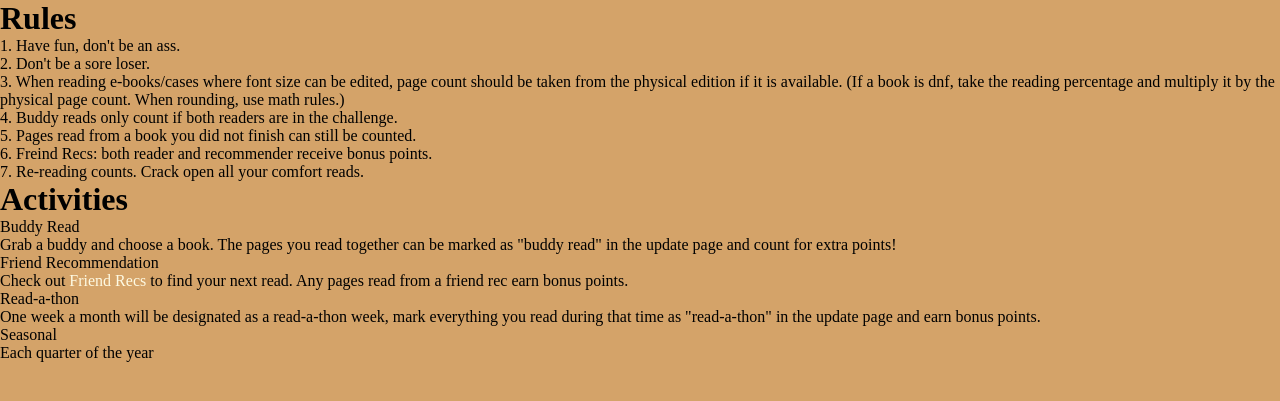
After one commit to Xiongem/Filthy_Casuals_BC, a PHP site: page /rules.html in a window 1280 px wide. The commit adds this page. Shown: the top 401 px of the page. Run offline with PHP 8.4, Linux system fonts and the light colour scheme; some libraries are stand-ins or nearby versions.

Commit message:
started rules page and css, and added friend rec anchor to nav menu

```diff
--- a/php/utilities.php
+++ b/php/utilities.php
@@ -31,12 +31,13 @@ function makeNav() {
                         <div class="nav-menu-content" id="nav-menu-content">
                             <a class="nav-item" href="index.php">Home</a>
                             <a class="nav-item" href="challenges.php">Challenges</a>
-                            <a class="nav-item" href="rules.php">Rules</a>
+                            <a class="nav-item" href="rules.html">Rules</a>
                             <a id="update" class="nav-item" href="update.php">
                                 update
                                     <ion-icon name="add" id="icon"></ion-icon>
                             </a>
                             <a class="nav-item" href="readHistory.php?user_id=$userID">History</a>
+                            <a class="nav-item" href="friendRec.php">Friend Recs</a>
                             <?php if ($admin == 1) { ?>
                                 <a href="admin.php" class="nav-item">Admin</a>
                             <?php } ?>
@@ -59,6 +60,7 @@ function makeNav() {
                     <a class="nav-item" href="challenges.php">Challenges</a>
                     <a class="nav-item" href="rules.php">Rules</a>
                     <a class="nav-item" href="readHistory.php?user_id=$userID">History</a>
+                    <a class="nav-item" href="friendRec.php">Friend Recs</a>
                     <?php if ($admin == 1) { ?>
                         <a href="admin.php" class="nav-item">Admin</a>
                     <?php } ?>
--- /dev/null
+++ b/rules.html
@@ -0,0 +1,62 @@
+<!DOCTYPE html>
+<html lang="en">
+<head>
+    <meta charset="UTF-8" />
+    <meta name="viewport" content="width=device-width, initial-scale=1.0">
+    <meta property="og:title" content="Filthy Casual Book Challenge">
+    <meta property="og:description" content="A competition for filthy casuals.">
+    <meta property="og:image" content="">
+    <meta property="og:url" content="">
+    <title>Rules</title>
+    <link rel="stylesheet" href="css/style.css">
+    <link rel="stylesheet" href="css/home.css">
+    <link rel="website icon" type="svg" href="images/FCBClogo.svg">
+    <link rel="stylesheet" href="https://cdnjs.cloudflare.com/ajax/libs/font-awesome/4.7.0/css/font-awesome.min.css">
+    <!-- <script src="https://kit.fontawesome.com/ea9288eda1.js" crossorigin="anonymous"></script> -->
+    <script src="javascript/scripts.js"></script>
+    <script src="https://ajax.googleapis.com/ajax/libs/jquery/3.7.1/jquery.min.js"></script>
+</head>
+<body>
+    <header>
+
+    </header>
+    <div class="full-wrapper">
+        <div class="rules-wrapper">
+            <div class="rules-content">
+                <h1>Rules</h1>
+                <p>1. Have fun, don't be an ass.</p>
+                <p>2. Don't be a sore loser.</p>
+                <p>3. When reading e-books/cases where font size can be edited, page count should be taken from the physical edition if it is available. (If a book is dnf, take
+the reading percentage and multiply it by the physical page count. When rounding, use math rules.)</p>
+                <p>4. Buddy reads only count if both readers are in the challenge.</p>
+                <p>5. Pages read from a book you did not finish can still be counted.</p>
+                <p>6. Freind Recs: both reader and recommender receive bonus points.</p>
+                <p>7. Re-reading counts. Crack open all your comfort reads.</p>
+            </div>
+        </div>
+        <div class="activity-wrapper">
+            <div class="activity-content">
+                <h1>Activities</h1>
+                <div class="activity">
+                    <div id="activity">Buddy Read</div>
+                    <div id="instruct">Grab a buddy and choose a book. The pages you read together can be marked as "buddy read" in the update page and count for extra points!</div>
+                </div>
+                <div class="activity">
+                    <div id="activity">Friend Recommendation</div>
+                    <div id="instruct">Check out <a>Friend Recs</a> to find your next read. Any pages read from a friend rec earn bonus points.</div>
+                </div>
+                <div class="activity">
+                    <div id="activity">Read-a-thon</div>
+                    <div id="instruct">One week a month will be designated as a read-a-thon week, mark everything you read during that time as "read-a-thon" in the update page and earn bonus points.</div>
+                </div>
+                <div class="activity">
+                    <div id="activity">Seasonal</div>
+                    <div id="instruct">Each quarter of the year </div>
+                </div>
+            </div>
+        </div>
+    </div>
+<script type="module" src="https://unpkg.com/ionicons@8.0.13/dist/ionicons/ionicons.esm.js"></script>
+<script nomodule src="https://unpkg.com/ionicons@8.0.13/dist/ionicons/ionicons.js"></script>
+</body>
+</html>
```
Also changed, not shown: css/update.css (+18 -0 lines).
